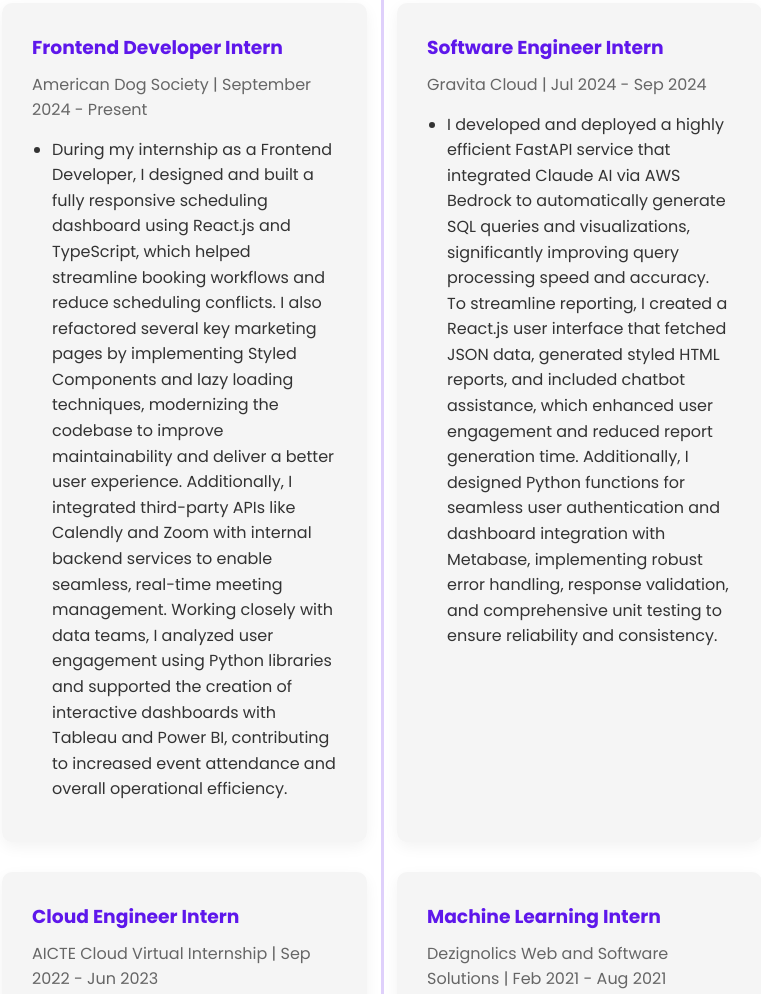
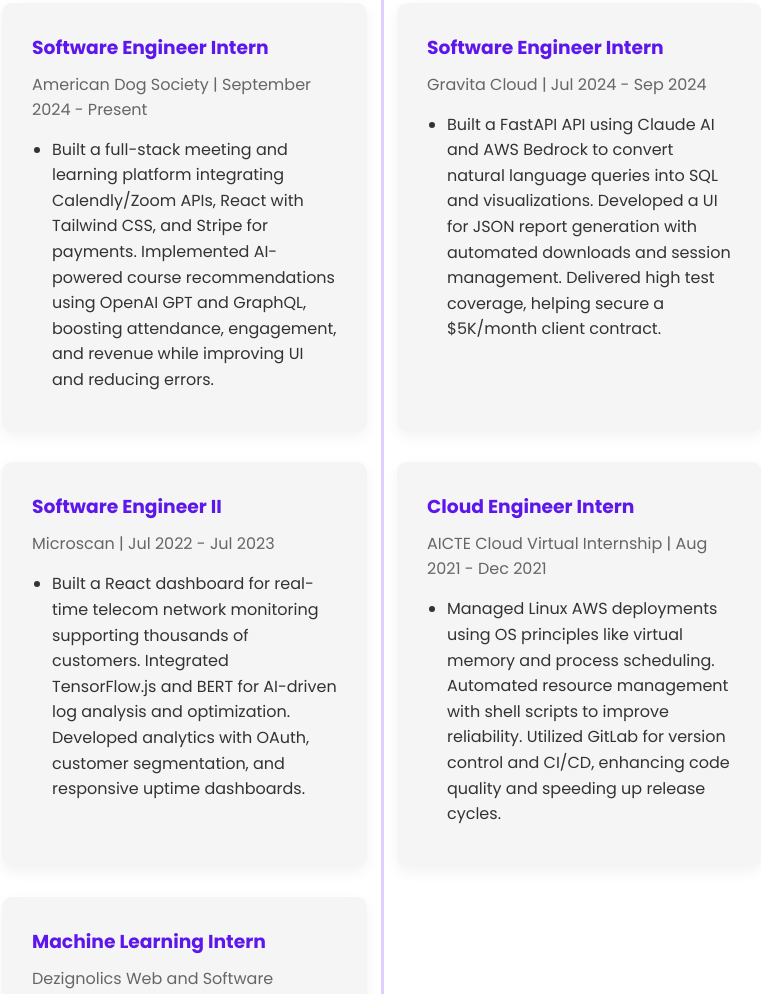
Before and after one commit to aumkarringe/finalportfolio, a plain HTML site: page index.html in a window 1280 px wide. Shown: the part 2477-3471 px from the top of the page, without its empty margins (258-1019 px from the left). Drawn offline with nearby package versions, Linux system fonts and the light colour scheme; animation ran at ten frames a second.

Commit message:
Update index.html

```diff
--- a/index.html
+++ b/index.html
@@ -96,33 +96,38 @@
             <h2 class="animate-on-scroll">Work Experience</h2>
             <div class="experience-grid">
               <div class="experience-card animate-on-scroll">
-                <h3>Frontend Developer Intern</h3>
+                <h3>Software Engineer Intern</h3>
                 <p>American Dog Society | September 2024 - Present</p>
                 <ul>
-                  <li>During my internship as a Frontend Developer, I designed and built a fully responsive scheduling dashboard using React.js and TypeScript, which helped streamline booking workflows and reduce scheduling conflicts. I also refactored several key marketing pages by implementing Styled Components and lazy loading techniques, modernizing the codebase to improve maintainability and deliver a better user experience. Additionally, I integrated third-party APIs like Calendly and Zoom with internal backend services to enable seamless, real-time meeting management. Working closely with data teams, I analyzed user engagement using Python libraries and supported the creation of interactive dashboards with Tableau and Power BI, contributing to increased event attendance and overall operational efficiency.</li>
+                  <li>Built a full-stack meeting and learning platform integrating Calendly/Zoom APIs, React with Tailwind CSS, and Stripe for payments. Implemented AI-powered course recommendations using OpenAI GPT and GraphQL, boosting attendance, engagement, and revenue while improving UI and reducing errors.</li>
                 </ul>
               </div>
               <div class="experience-card animate-on-scroll">
                 <h3>Software Engineer Intern</h3>
                 <p>Gravita Cloud | Jul 2024 - Sep 2024</p>
                 <ul>
-                  <li>I developed and deployed a highly efficient FastAPI service that integrated Claude AI via AWS Bedrock to automatically generate SQL queries and visualizations, significantly improving query processing speed and accuracy. To streamline reporting, I created a React.js user interface that fetched JSON data, generated styled HTML reports, and included chatbot assistance, which enhanced user engagement and reduced report generation time. Additionally, I designed Python functions for seamless user authentication and dashboard integration with Metabase, implementing robust error handling, response validation, and comprehensive unit testing to ensure reliability and consistency.</li>
+                  <li>Built a FastAPI API using Claude AI and AWS Bedrock to convert natural language queries into SQL and visualizations. Developed a UI for JSON report generation with automated downloads and session management. Delivered high test coverage, helping secure a $5K/month client contract.</li>
                 </ul>
               </div>
               <div class="experience-card animate-on-scroll">
+                <h3>Software Engineer II</h3>
+                <p>Microscan | Jul 2022 - Jul 2023</p>
+                <ul>
+                  <li>Built a React dashboard for real-time telecom network monitoring supporting thousands of customers. Integrated TensorFlow.js and BERT for AI-driven log analysis and optimization. Developed analytics with OAuth, customer segmentation, and responsive uptime dashboards.</li>
+                </ul>
+                </div>
+              <div class="experience-card animate-on-scroll">
                 <h3>Cloud Engineer Intern</h3>
-                <p>AICTE Cloud Virtual Internship | Sep 2022 - Jun 2023</p>
+                <p>AICTE Cloud Virtual Internship | Aug 2021 - Dec 2021</p>
                 <ul>
-                  <li>I built and deployed a production-ready backend infrastructure using AWS EC2, S3, RDS, and VPC to enhance deployment speed and scalability while meeting enterprise-grade system requirements. I implemented secure access control and real-time monitoring for backend services through AWS IAM and CloudWatch, improving system reliability by preventing unauthorized access and enabling proactive alerting. Additionally, I engineered a cloud-native, auto-scaling backend architecture using AWS CloudFormation, Auto Scaling Groups, and Elastic Load Balancer to maintain seamless API performance during variable traffic, ensuring high uptime and system resilience.</li>
+                  <li>Managed Linux AWS deployments using OS principles like virtual memory and process scheduling. Automated resource management with shell scripts to improve reliability. Utilized GitLab for version control and CI/CD, enhancing code quality and speeding up release cycles.</li>
                 </ul>
                 </div>
                 <div class="experience-card animate-on-scroll">
                   <h3>Machine Learning Intern</h3>
                   <p>Dezignolics Web and Software Solutions |  Feb 2021 - Aug 2021</p>
                   <ul>
-                    <li>I developed a linear regression model to forecast U.S. house prices, enhancing strategic decision-making and market positioning. Through detailed data cleaning, normalization, and feature selection, I significantly improved input data quality and prediction reliability. The model achieved strong prediction accuracy, delivering reliable and actionable insights that strengthened the company’s decision-making process and competitive advantage.
-
-</li>
+                    <li>I developed a linear regression model to forecast U.S. house prices, enhancing strategic decision-making and market positioning. Through detailed data cleaning, normalization, and feature selection, I significantly improved input data quality and prediction reliability. The model achieved strong prediction accuracy, delivering reliable and actionable insights that strengthened the company’s decision-making process and competitive advantage.</li>
                   </ul>
 
               </div>
@@ -266,6 +271,7 @@
                   <div class="skill-tag"><i class="fas fa-robot"></i> Artificial Intelligence</div>
                   <div class="skill-tag"><i class="fas fa-code-branch"></i> Algorithms</div>
                   <div class="skill-tag"><i class="fas fa-sitemap"></i> Data Structures</div>
+                  <div class="skill-tag"><i class="fas fa-sitemap"></i> Natural Language Processing</div>
                 </div>
               </div>
             </div>
```
